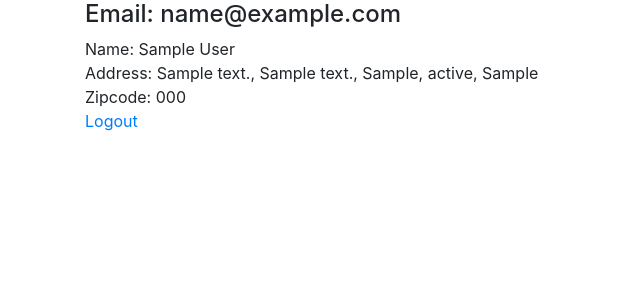
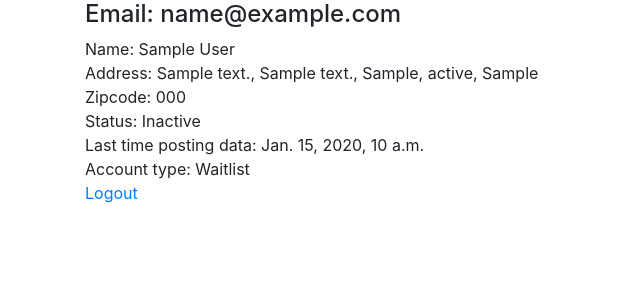
Before and after one commit to guppyco/fishbowl, a Django app: page /account/ in a window 1280 px wide. Shown: the part 56-356 px from the top of the page, without its empty margins (0-640 px from the left). Run offline with Django 3.2, Linux system fonts and the light colour scheme; a user stored in the database is signed in; tables that the repository leaves empty hold one stand-in row (values such as "Sample post"); parts of the project's set-up code (start-up, migrations or seed data) failed here and were passed over; some libraries are stand-ins or nearby versions.

Commit message:
Respose amounts as text and show profile in web

```diff
--- a/accounts/templates/accounts/profile.html
+++ b/accounts/templates/accounts/profile.html
@@ -21,6 +21,40 @@
     <div class="col-12">Zipcode: {{ user.zip }}</div>
   </div>
   <div class="row">
+    <div class="col-12">Status: {% if user.get_status %}Active{% else %}Inactive{% endif %}</div>
+  </div>
+  <div class="row">
+    <div class="col-12">Last time posting data: {{ user.get_last_posting_time }}</div>
+  </div>
+  <div class="row">
+    <div class="col-12">Account type: {% if user.is_waitlisted %}Waitlist{% else %}Approved{% endif %}</div>
+  </div>
+  {% if not user.is_waitlisted %}
+    <div class="row">
+      <div class="col-12">Paid amount: {{ profile.paid_amount_text }}</div>
+    </div>
+    <div class="row">
+      <div class="col-12">Requesting amount: {{ profile.requesting_amount_text }}</div>
+    </div>
+    <div class="row">
+      <div class="col-12">Unpaid amount: {{ profile.unpaid_amount_text }}</div>
+    </div>
+    {% if profile.unpaid_amount >= 1000 %}
+      <div class="row">
+        <div class="col-12">
+          <button>Request a payout</button>
+        </div>
+      </div>
+    {% else %}
+      <div class="row">
+        <div class="col-12">
+          <button disabled>Request a payout</button>
+          <span> (Minimum Guppy payout is $10.)</span>
+        </div>
+      </div>
+    {% endif %}
+  {% endif %}
+  <div class="row">
     <div class="col-12">
       <a href="{% url 'logout' %}">Logout</a>
     </div>
--- a/accounts/tests.py
+++ b/accounts/tests.py
@@ -514,6 +514,9 @@ class PayoutAmountTest(TestCase):
         self.assertEqual(
             response.data["profile"]["unpaid_amount"], int(1000 / 28 / 1)
         )
+        self.assertEqual(
+            response.data["profile"]["unpaid_amount_text"], "$0.35"
+        )
 
         # TODO: request payout
         # need return 401
@@ -541,6 +544,7 @@ class PayoutAmountTest(TestCase):
             int(1000 / 30 / 10) * 7  # share amount to 10 users fist 7 days
             + int(1000 / 30 / 1) * 23,  # share amount to 1 user whole
         )
+        self.assertEqual(response.data["profile"]["unpaid_amount_text"], "$7.8")
 
         # Execute daily job in 2021 May
         for i in range(1, 32):  # loop i from 1 to 31
--- a/accounts/utils.py
+++ b/accounts/utils.py
@@ -52,3 +52,13 @@ def calculate_amount(number_of_users) -> int:
     amount = fixed_amount / num_days / number_of_users
 
     return int(amount)
+
+
+def cent2dollar(cents: int, show_init: bool = True) -> str:
+    """Convert currency from cents to dollars"""
+    dollars = str(cents / 100)
+
+    if show_init:
+        dollars = "$" + dollars
+
+    return dollars
--- a/accounts/views.py
+++ b/accounts/views.py
@@ -26,6 +26,7 @@ from django.views.generic.edit import UpdateView
 
 from .forms import CustomAuthenticationForm, CustomUserCreationForm
 from .models import Payout, UserProfile
+from .utils import cent2dollar
 
 LOGGER = logging.getLogger(__name__)
 
@@ -153,6 +154,18 @@ class UserProfileView(LoginRequiredMixin, DetailView):
             if first_signup:
                 context["first_signup"] = True
 
+        paid_amount = self.object.get_earned_amount(Payout.PAID)
+        requesting_amount = self.object.get_earned_amount(Payout.REQUESTING)
+        unpaid_amount = self.object.get_earned_amount(Payout.UNPAID)
+        context["profile"] = {
+            "paid_amount": paid_amount,
+            "paid_amount_text": cent2dollar(paid_amount),
+            "requesting_amount": requesting_amount,
+            "requesting_amount_text": cent2dollar(requesting_amount),
+            "unpaid_amount": unpaid_amount,
+            "unpaid_amount_text": cent2dollar(unpaid_amount),
+        }
+
         return self.render_to_response(context)
 
     def get_context_data(self, **kwargs):
@@ -185,6 +198,9 @@ class UserProfileAPIView(APIView):
         try:
             user = request.user
             profile = UserProfile.objects.get(email=user)
+            paid_amount = profile.get_earned_amount(Payout.PAID)
+            requesting_amount = profile.get_earned_amount(Payout.REQUESTING)
+            unpaid_amount = profile.get_earned_amount(Payout.UNPAID)
             content = {
                 "user": str(request.user),
                 "auth": str(request.auth),
@@ -192,12 +208,14 @@ class UserProfileAPIView(APIView):
                     "full_name": profile.get_full_name(),
                     "address": profile.get_address(),
                     "status": profile.get_status(),
+                    "is_waitlisted": profile.is_waitlisted,
                     "last_time": profile.get_last_posting_time(),
-                    "paid_amount": profile.get_earned_amount(Payout.PAID),
-                    "requesting_amount": profile.get_earned_amount(
-                        Payout.REQUESTING
-                    ),
-                    "unpaid_amount": profile.get_earned_amount(Payout.UNPAID),
+                    "paid_amount": paid_amount,
+                    "paid_amount_text": cent2dollar(paid_amount),
+                    "requesting_amount": requesting_amount,
+                    "requesting_amount_text": cent2dollar(requesting_amount),
+                    "unpaid_amount": unpaid_amount,
+                    "unpaid_amount_text": cent2dollar(unpaid_amount),
                 },
             }
 
```
